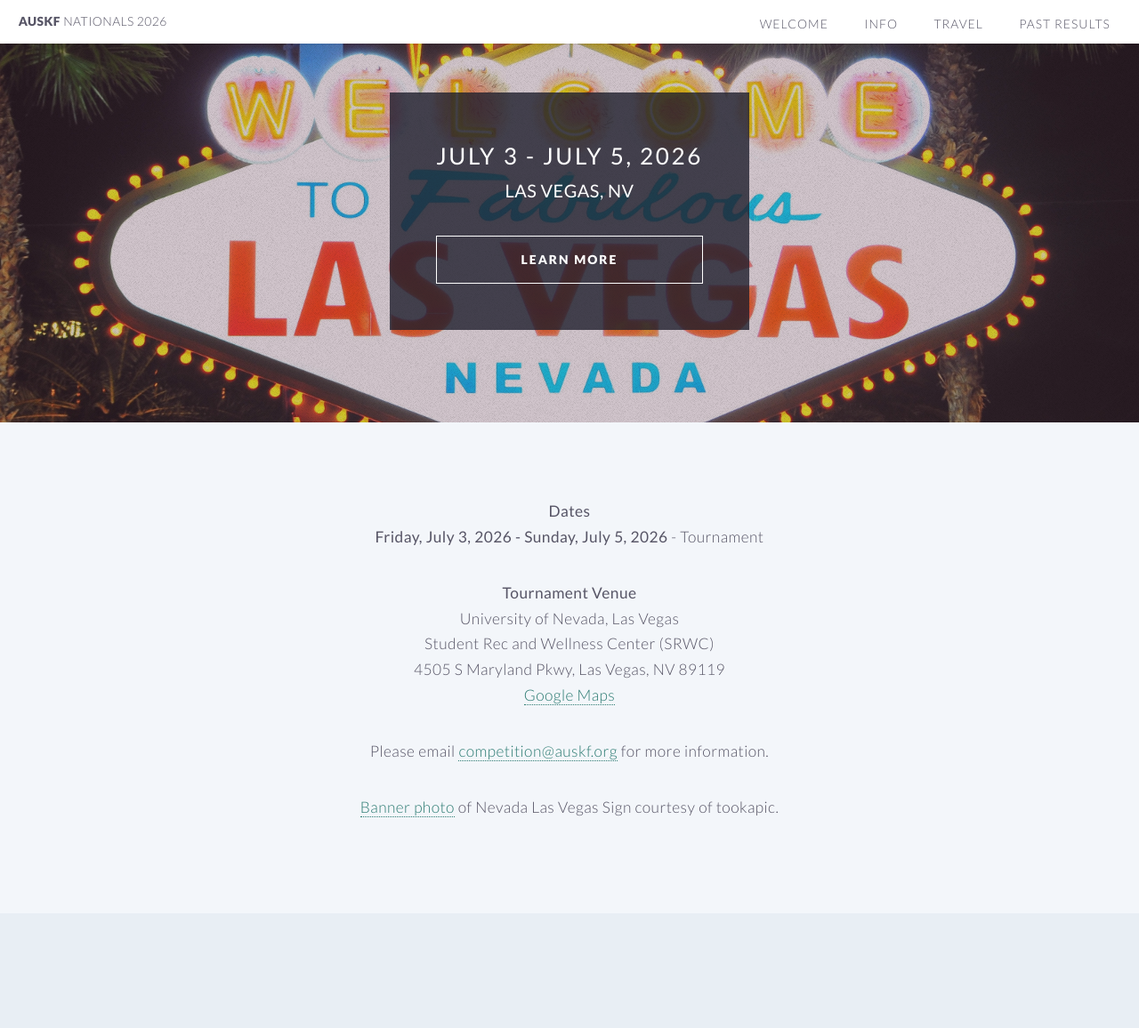
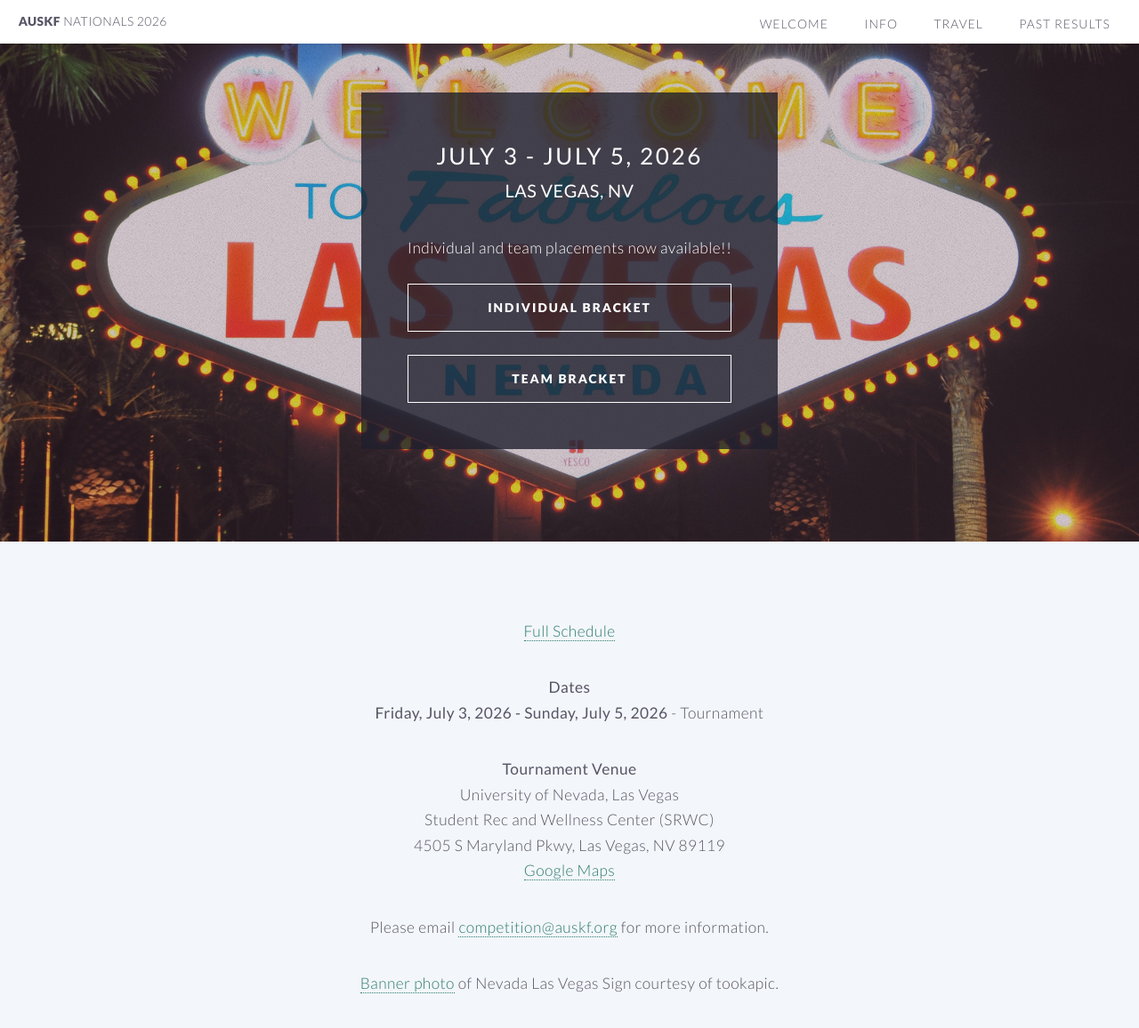
Before and after one commit to auskf-web/auskf-nationals.github.io, a Jekyll site: the page built from index.md, in a window 1280 px wide and 1363 px high. Shown: the top 1156 px of the window at 89% size. Built offline with Jekyll 4.4.1, drawn with Linux system fonts in a browser that asks for light colours.

Commit message:
Updates ahead of 2026 tournament

```diff
--- a/_includes/banner.html
+++ b/_includes/banner.html
@@ -8,7 +8,9 @@
 
 		<footer>
 			<ul class="buttons vertical">
-				<li><a href="#main" class="button fit scrolly">Learn More</a></li>
+				<li>Individual and team placements now available!!</li>
+				<li><a href="https://docs.google.com/spreadsheets/d/1Iodd-y8caNzET_u626SKz1aE1NkHGeF6qVmv7KUqunQ/edit?usp=sharing" class="button fit">Individual Bracket</a></li>
+				<li><a href="https://docs.google.com/spreadsheets/d/1KCEJS5GbEFIsnH6zrVT2YjXguUSTEQbUNKBMTyt-Pec/edit?usp=sharing" class="button fit">Team Bracket</a></li>
 			</ul>
 		</footer>
 
--- a/index.md
+++ b/index.md
@@ -1,6 +1,8 @@
 ---
 layout: landing-page
 ---
+
+[Full Schedule](https://docs.google.com/spreadsheets/d/1CCWGxJjMIzq8kkwW0i8pVyKh7rMLr39kZxtcLfwJPFU/edit?usp=sharing)
 
 **Dates**
 **{{ site.tournament_date_with_day }}** - Tournament
```
Also changed, not shown: travel.md (+1 -1 lines), Gemfile.lock.
